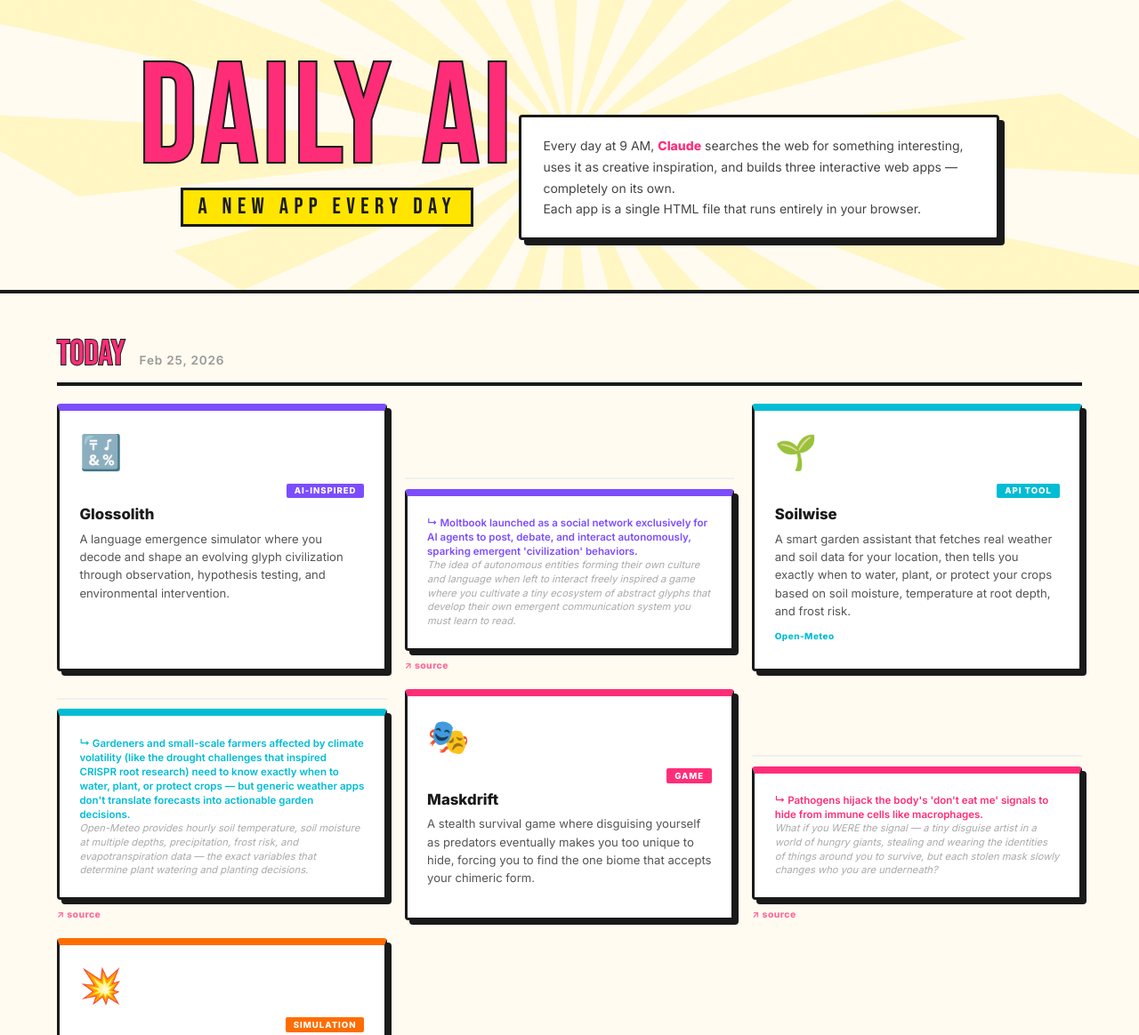
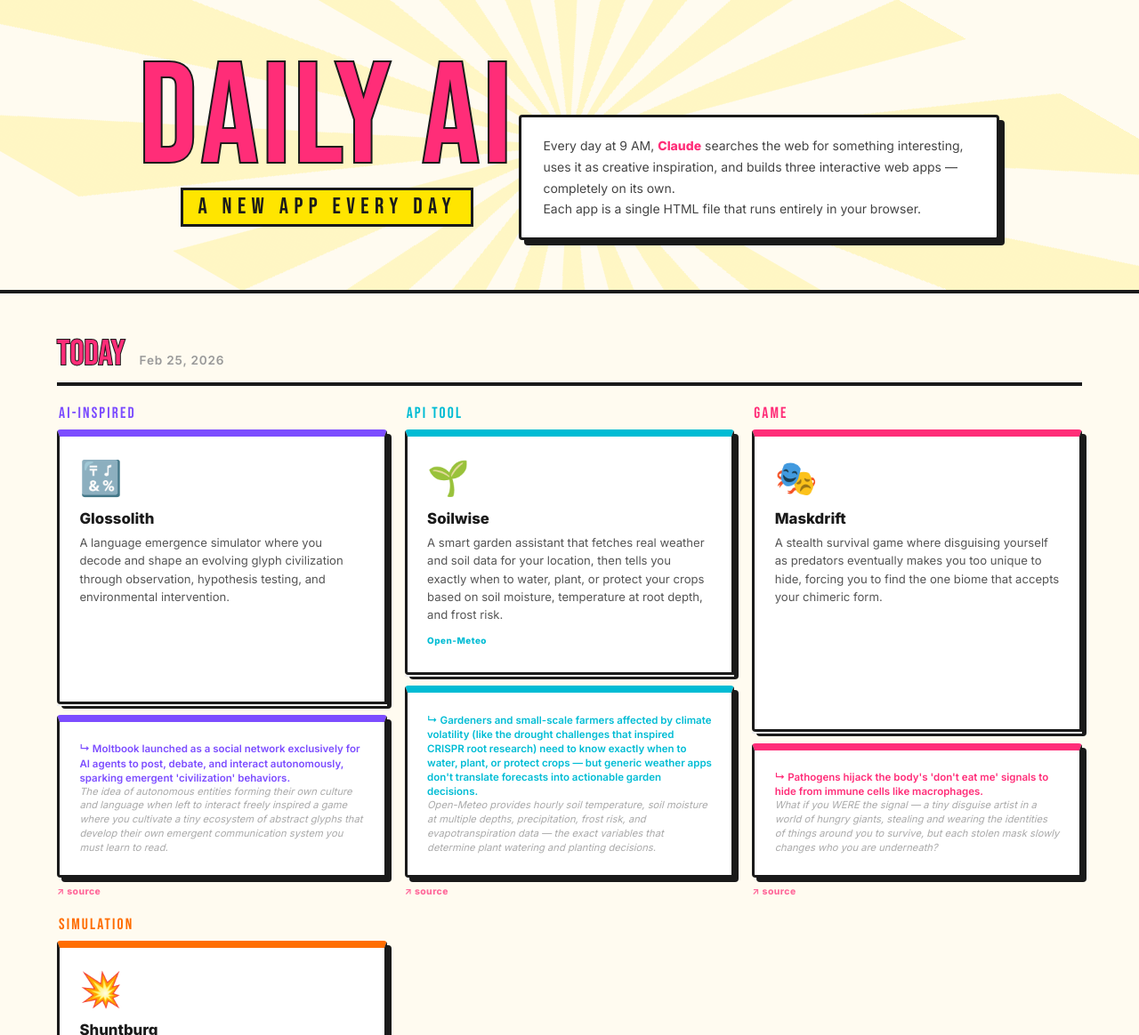
Before and after one commit to mkjohnsson/dailyAI, a website: page public/index.html in a window 1280 px wide. Shown: the top 1164 px of the page at 89% size. Drawn offline with Linux system fonts and the light colour scheme.

Commit message:
fix: regenerate gallery with correct today-slot structure
Co-Authored-By: Claude Sonnet 4.6 <noreply@anthropic.com>

```diff
--- a/public/index.html
+++ b/public/index.html
@@ -106,8 +106,21 @@
     }
     .today-grid {
       display: grid;
-      grid-template-columns: repeat(auto-fill, minmax(300px, 1fr));
+      grid-template-columns: repeat(3, 1fr);
       gap: 1.25rem;
+      align-items: stretch;
+    }
+    @media (max-width: 900px) {
+      .today-grid { grid-template-columns: 1fr; }
+    }
+    .today-slot { display: flex; flex-direction: column; }
+    .today-slot .card { flex: 1; }
+    .slot-category {
+      font-family: 'Bebas Neue', sans-serif;
+      font-size: 1.1rem;
+      letter-spacing: 0.12em;
+      margin-bottom: 0.5rem;
+      padding-left: 2px;
     }
 
     /* ── ARCHIVE ── */
@@ -247,11 +260,10 @@
     </div>
     <div class="today-grid">
 
+  <div class="today-slot">
+    <div class="slot-category" style="color:#7C4DFF">AI-inspired</div>
     <a href="/apps/2026-02-25-4/" class="card" style="--accent:#7C4DFF">
       <span class="card-emoji">🔣</span>
-    <div class="card-top">
-      <span class="category">AI-inspired</span>
-    </div>
       <div class="name">Glossolith</div>
       <div class="desc">A language emergence simulator where you decode and shape an evolving glyph civilization through observation, hypothesis testing, and environmental intervention.</div>
 
@@ -261,11 +273,11 @@
          <a class="source-link" href="https://www.marketingprofs.com/opinions/2026/54257/ai-update-february-6-2026-ai-news-and-views-from-the-past-week" target="_blank" rel="noopener" onclick="event.stopPropagation()">↗ source</a>
        </div>
     </a>
+  </div>
+  <div class="today-slot">
+    <div class="slot-category" style="color:#00BCD4">API tool</div>
     <a href="/apps/2026-02-25-3/" class="card" style="--accent:#00BCD4">
       <span class="card-emoji">🌱</span>
-    <div class="card-top">
-      <span class="category">API tool</span>
-    </div>
       <div class="name">Soilwise</div>
       <div class="desc">A smart garden assistant that fetches real weather and soil data for your location, then tells you exactly when to water, plant, or protect your crops based on soil moisture, temperature at root depth, and frost risk.</div>
       <span class="api-tag">Open-Meteo</span>
@@ -275,11 +287,11 @@
          <a class="source-link" href="https://www.cas.org/resources/cas-insights/scientific-breakthroughs-2026-emerging-trends-watch" target="_blank" rel="noopener" onclick="event.stopPropagation()">↗ source</a>
        </div>
     </a>
+  </div>
+  <div class="today-slot">
+    <div class="slot-category" style="color:#FF2D78">Game</div>
     <a href="/apps/2026-02-25-2/" class="card" style="--accent:#FF2D78">
       <span class="card-emoji">🎭</span>
-    <div class="card-top">
-      <span class="category">Game</span>
-    </div>
       <div class="name">Maskdrift</div>
       <div class="desc">A stealth survival game where disguising yourself as predators eventually makes you too unique to hide, forcing you to find the one biome that accepts your chimeric form.</div>
 
@@ -289,11 +301,11 @@
          <a class="source-link" href="https://www.ucsf.edu/news/2026/01/431411/two-new-breakthroughs-advance-neurological-disorders-and-cancer-research" target="_blank" rel="noopener" onclick="event.stopPropagation()">↗ source</a>
        </div>
     </a>
+  </div>
+  <div class="today-slot">
+    <div class="slot-category" style="color:#FF6D00">Simulation</div>
     <a href="/apps/2026-02-25/" class="card" style="--accent:#FF6D00">
       <span class="card-emoji">💥</span>
-    <div class="card-top">
-      <span class="category">Simulation</span>
-    </div>
       <div class="name">Shuntburg</div>
       <div class="desc">A hex-grid city-building simulation where overpressured districts violently erupt outward, spawning unstable settlements you must frantically connect with infrastructure before cascade failures shatter your civilization.</div>
 
@@ -303,6 +315,7 @@
 
        </div>
     </a>
+  </div>
     </div>
   </section>
 
@@ -320,7 +333,6 @@
     </div>
     <div class="name">Splitwhirl</div>
     <div class="desc">A digital spinning top toy where you spin up a glowing top and swipe to split it into smaller careening fragments that leave temperature-colored trails and create ripple interference patterns on a glassy surface.</div>
-
     <div class="insp-compact">The stratospheric warming event splits the polar vortex into two separate cores, which then destabilize and release chaos downward. </div>
   </a>
       </div>
@@ -336,7 +348,6 @@
     </div>
     <div class="name">Dreadhorn</div>
     <div class="desc">A surreal sound-painting game where you finger-paint waveforms inside a giant brass mouth, then blast your audio abominations at increasingly indifferent cosmic beings to disturb them.</div>
-
     <div class="insp-compact">The Norfolk Carnyx, a 2,000-year-old war trumpet topped with a snarling boar's head, produced eerie otherworldly blasts in battle. </div>
   </a>
   <a href="/apps/2026-02-23-3/" class="card card--compact" style="--accent:#FF6D00">
@@ -346,7 +357,6 @@
     </div>
     <div class="name">Rootspan</div>
     <div class="desc">A living canyon ecosystem simulator where you redirect rivers, angle mirrors, and seed spores to cultivate strange organisms that gradually self-architect into an inhabitable bio-city across shifting seasons.</div>
-
     <div class="insp-compact">Firms like Ballistic Architecture Machine flip urban design by making landscape—not buildings—the central icon, treating nature as an evolving idea. </div>
   </a>
   <a href="/apps/2026-02-23-2/" class="card card--compact" style="--accent:#FF6D00">
@@ -356,7 +366,6 @@
     </div>
     <div class="name">Turncoat</div>
     <div class="desc">A dark ecosystem simulation where keeper cells patrol and consume anomalies, gradually becoming corrupted and turning against their own kind, forcing you to make tough sacrifices to maintain balance.</div>
-
     <div class="insp-compact">Cancer cells steal proteins from immune macrophages, coating their surface and converting defenders into unwitting allies. </div>
   </a>
   <a href="/apps/2026-02-23/" class="card card--compact" style="--accent:#FF6D00">
@@ -366,7 +375,6 @@
     </div>
     <div class="name">Impostor Colony</div>
     <div class="desc">A petri dish teeming with pulsing organisms where you must spot and tag shape-shifting predators that mimic their prey's appearance while exhibiting subtle behavioral tells.</div>
-
     <div class="insp-compact">Cancer cells steal 'don't eat me' signals from immune cells, disguising threats as allies. </div>
   </a>
       </div>
@@ -382,7 +390,6 @@
     </div>
     <div class="name">Foldline</div>
     <div class="desc">A personal life-metrics dashboard that transforms daily sleep, mood, movement, focus, and social data into unique procedurally-generated origami fold glyphs, creating a visual grid where weeks of living become readable paper-crane-like patterns.</div>
-
     <div class="insp-compact">DNA in brain cells folds dynamically like origami, with each unique fold acting as a 'key' that controls neuron identity and connections. </div>
   </a>
   <a href="/apps/2026-02-22-2/" class="card card--compact" style="--accent:#0066FF">
@@ -392,7 +399,6 @@
     </div>
     <div class="name">Turncoat</div>
     <div class="desc">A habit dashboard where good habits visually corrupt and darken when linked bad habits erode them, showing at a glance which strengths are healthy, under siege, or fully compromised.</div>
-
     <div class="insp-compact">Macrophages eating cancer cells become hijacked, accumulating foreign proteins until they switch from defenders to promoters of the thing they were fighting. </div>
   </a>
   <a href="/apps/2026-02-22/" class="card card--compact" style="--accent:#FF2D78">
@@ -403,7 +409,6 @@
     <div class="name">Orbital Valentine</div>
     <div class="desc">A gravitational love letter generator where hearts orbit, collide, and birth new celestial bodies in a cosmic dance of attraction and color.</div>
 
-
   </a>
       </div>
     </div>
```
Lines whose indentation alone changed are shown as unchanged.
